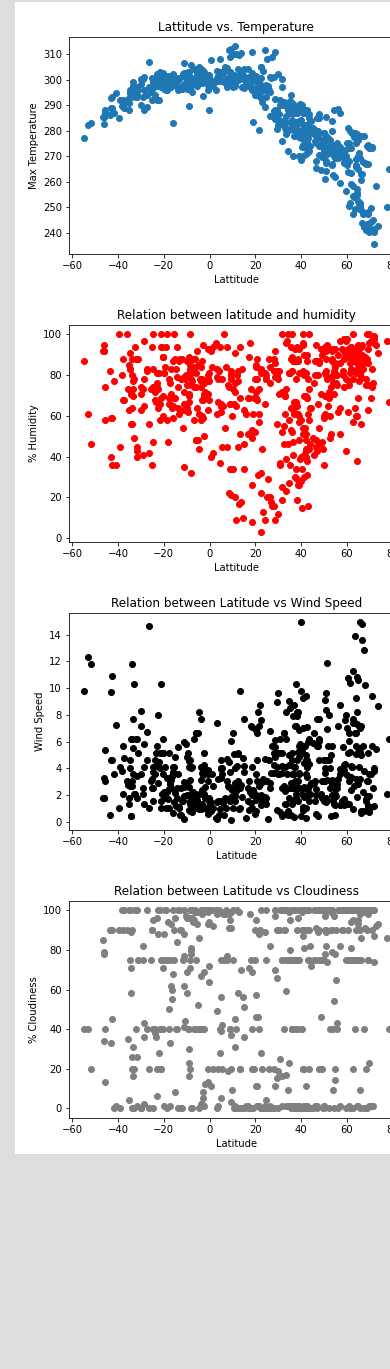
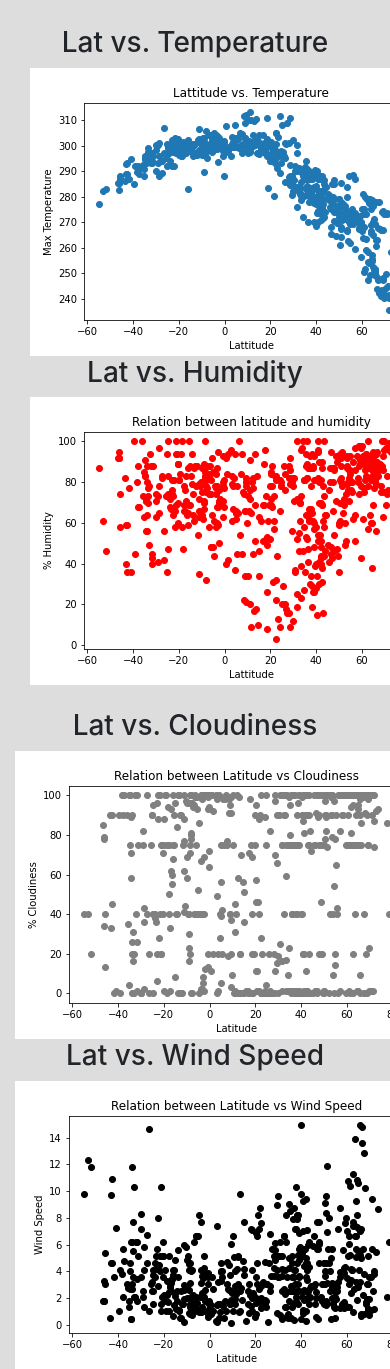
Before and after one commit to Navilongo/Web-Design-Challenge, a plain HTML site: page comparison.html in a window 390 px wide. Shown: the part 233-1602 px from the top of the page. Before the commit the page ends 1387 px from the top, so only its background shows below. Drawn offline with nearby package versions, Linux system fonts and the light colour scheme.

Commit message:
Updated hrefs and attempted to improve comparison page

```diff
--- a/comparison.html
+++ b/comparison.html
@@ -41,13 +41,29 @@
             <h6> Click any plot to get an in-depth analysis</h6>
             </div>
         </div>
+        <br>
         <div class = "Row1">
-            <div class = "images">
-                <a href="Images/lat_temp.png"><img src="Images/lat_temp.png" alt= Lattitude vs Temperature"></a>
-                <a href="Images/lat_hum.png"><img src="Images/lat_hum.png" alt= Lattitude vs Humidity"></a>
-                <a href="Images/lat_wind.png"><img src="Images/lat_wind.png" alt= Lattitude vs Wind"></a>
-                <a href="Images/lat_cloud.png"><img src="Images/lat_cloud.png" alt= Lattitude vs Cloudiness"></a>
+            <div class="col-md-6">
+                <h3 class="text-center">Lat vs. Temperature</h3>
+                <a href="temperature.html"><img src="Images/lat_temp.png" alt= Lattitude vs Temperature"></a>
             </div>
+            <div class="col-md-6">
+                <h3 class="text-center">Lat vs. Humidity</h3>
+                <a href="humidity.html"><img src="Images/lat_hum.png" alt= Lattitude vs Humidity"></a>
+            </div>
+        </div>
+        <br>
+        <div class="row">
+            <div class="col-md-6">
+                <h3 class="text-center">Lat vs. Cloudiness </h3>
+                <a href="cloud.html"><img src="Images/lat_cloud.png" alt= Lattitude vs Cloudiness"></a>
+            </div>
+            <div class="col-md-6">
+                <h3 class="text-center"> Lat vs. Wind Speed</h3>
+                <a href="wind.html"><img src="Images/lat_wind.png" alt= Lattitude vs Wind"></a>
+            </div>
+
+
         </div>
     </div>
 
```
Also changed, not shown: cloud.html (+1 -1 lines), humidity.html (+3 -3 lines), wind.html (+1 -1 lines).
